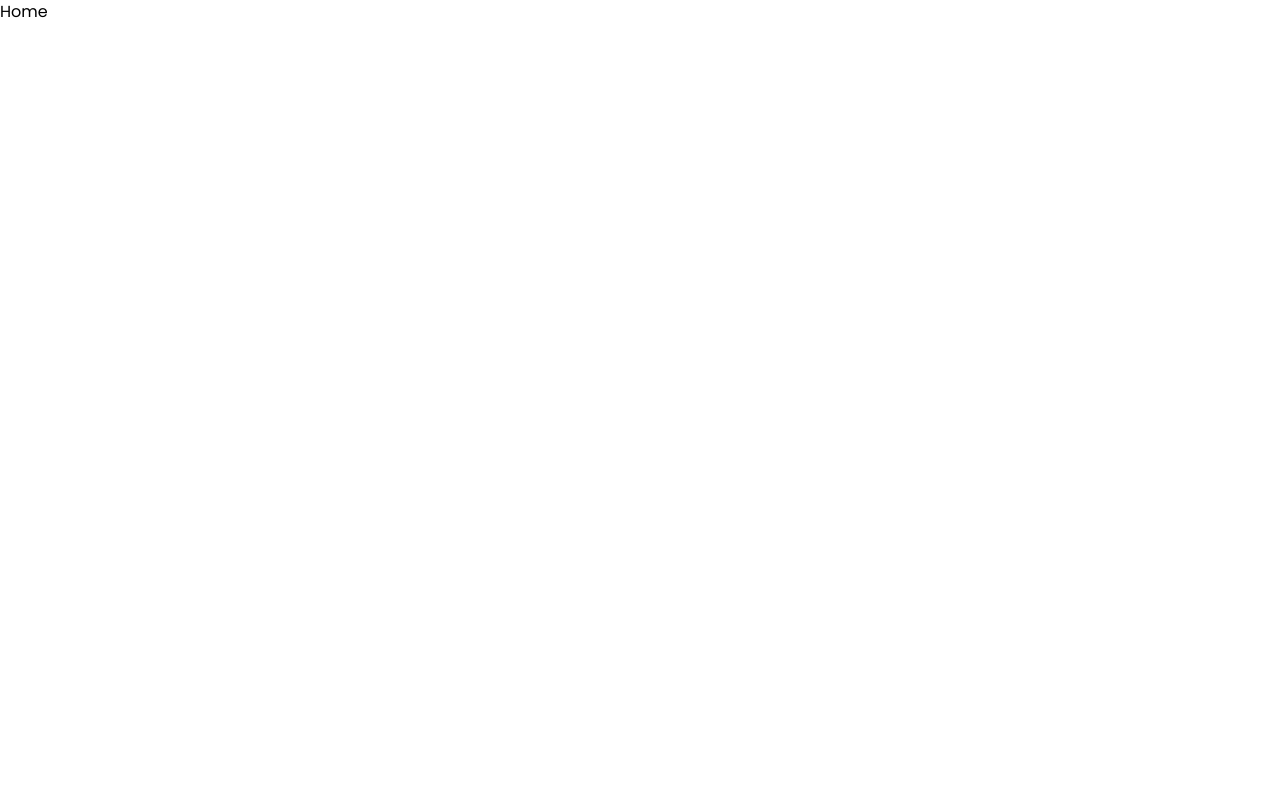
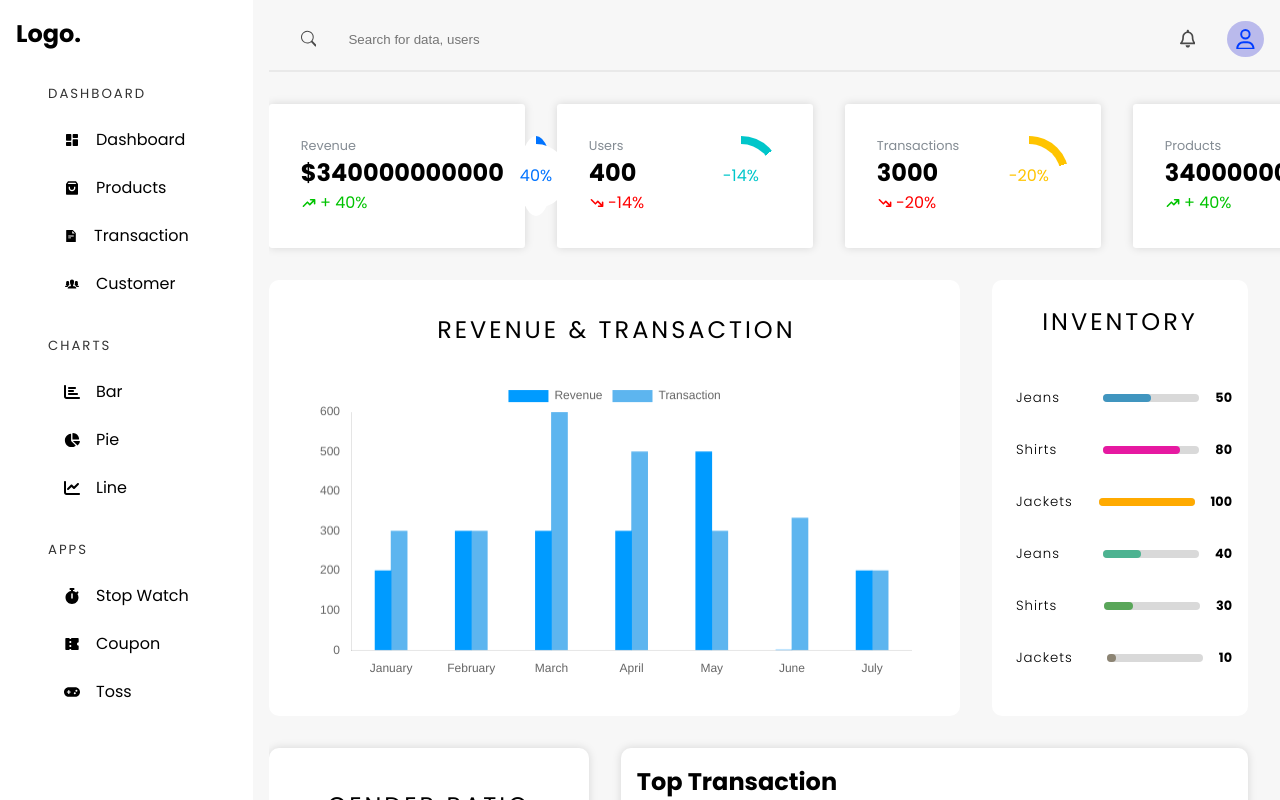
Before and after one commit to Ravinder125/ecommerce, a React (Vite) app in the folder client/: page / in a window 1280 px wide. Built offline with nearby package versions, Linux system fonts and the light colour scheme.

Commit message:
set element Dashboard page for home route temperarely

```diff
--- a/client/src/App.tsx
+++ b/client/src/App.tsx
@@ -31,7 +31,7 @@
       {/* Header */}
       <Suspense fallback={<Loader />}>
         <Routes>
-          <Route path="/" element={<Home />} />
+          <Route path="/" element={<Dashboard />} />
           <Route path="/search" element={<Search />} />
           <Route path="/cart" element={<Cart />} />
 
```
